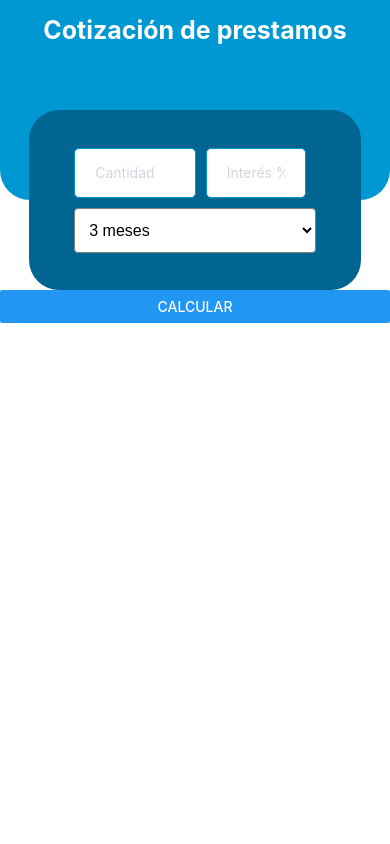
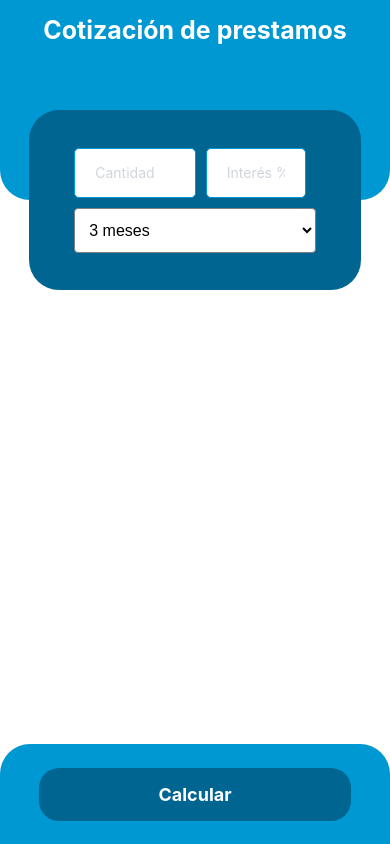
Before and after one commit to carlos-angel/cotizadorprestamos, a React Native app: screen / in a window 390 px wide. Built offline with nearby package versions, Linux system fonts and the light colour scheme.

Commit message:
feat: agregar el componente Footer

```diff
--- a/App.js
+++ b/App.js
@@ -11,6 +11,7 @@
 import * as Yup from 'yup';
 import colors from 'constants/colors';
 import Form from 'components/Form';
+import Footer from './src/components/Footer';
 
 export default function App() {
   const {
@@ -54,9 +55,7 @@
           setFieldValue={setFieldValue}
         />
       </SafeAreaView>
-      <View>
-        <Button title="Calcular" onPress={handleSubmit} />
-      </View>
+      <Footer onPress={handleSubmit} />
     </>
   );
 }
--- /dev/null
+++ b/src/components/Footer.js
@@ -0,0 +1,39 @@
+import {StyleSheet, Text, View, TouchableOpacity} from 'react-native';
+import React from 'react';
+import colors from 'constants/colors';
+
+export default function Footer({onPress}) {
+  return (
+    <View style={styles.footer}>
+      <TouchableOpacity style={styles.button} onPress={onPress}>
+        <Text style={styles.text}>Calcular</Text>
+      </TouchableOpacity>
+    </View>
+  );
+}
+
+const styles = StyleSheet.create({
+  footer: {
+    position: 'absolute',
+    bottom: 0,
+    width: '100%',
+    backgroundColor: colors.PRIMARY_COLOR,
+    height: 100,
+    borderTopLeftRadius: 30,
+    borderTopRightRadius: 30,
+    alignItems: 'center',
+    justifyContent: 'center',
+  },
+  text: {
+    fontWeight: 'bold',
+    fontSize: 18,
+    color: '#ffffff',
+    textAlign: 'center',
+  },
+  button: {
+    backgroundColor: colors.PRIMARY_COLOR_DARK,
+    padding: 16,
+    borderRadius: 20,
+    width: '80%',
+  },
+});
```
